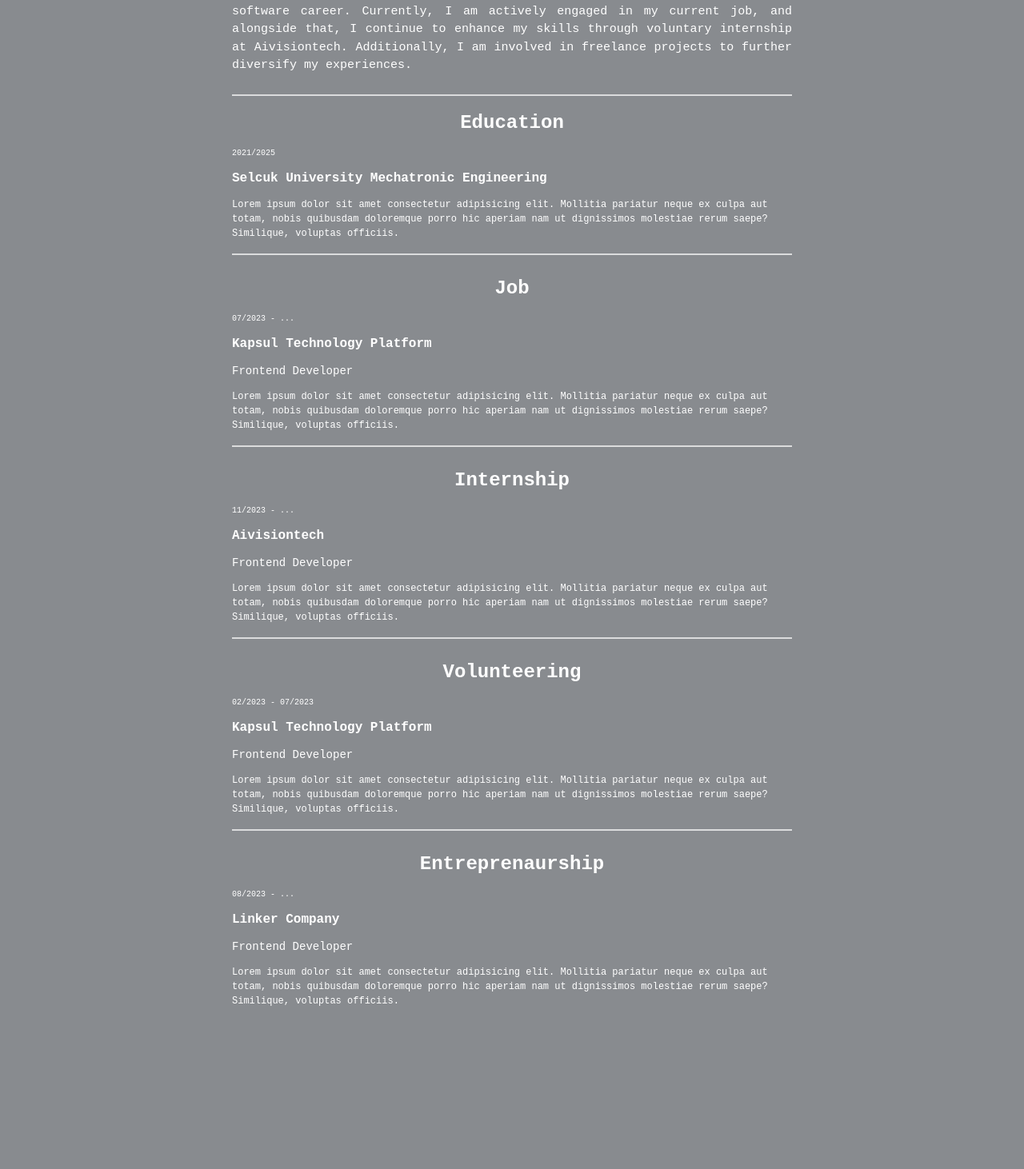
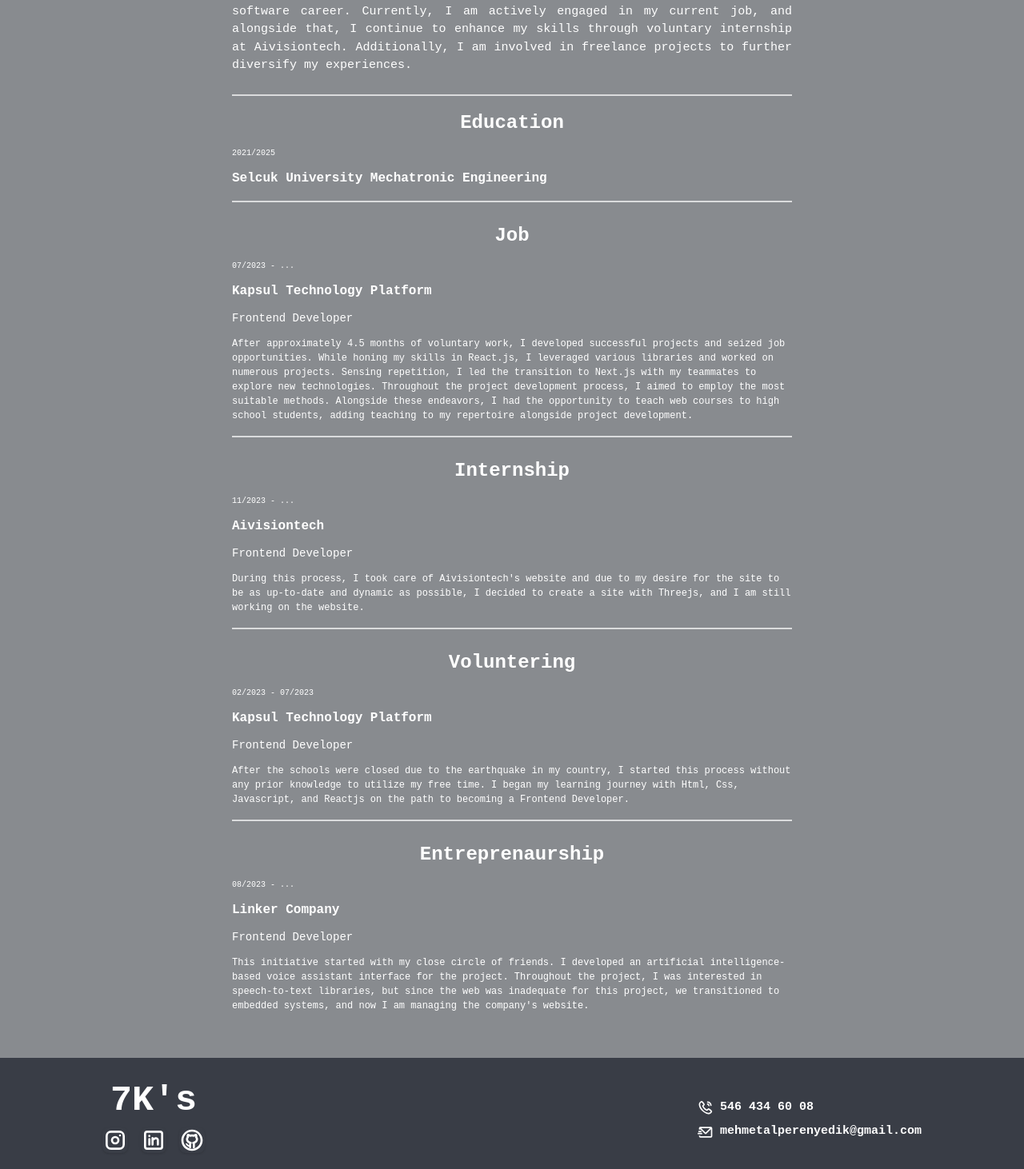
Before and after one commit to Alperen7K/7k-portfolio, a React (Create React App) app: page /about in a window 1280 px wide. Shown: the part 368-1830 px from the top of the page at 80% size. Before the commit the page ends 1685 px from the top, so only its background shows below. Built offline with nearby package versions, Linux system fonts and the light colour scheme.

Commit message:
footer added

```diff
--- a/src/App.css
+++ b/src/App.css
@@ -11,37 +11,3 @@
   margin: 0;
   padding: 0;
 }
-
-section {
- /* height: 100vh;
- display: flex;
- justify-content: center;
- align-items: center;
- scroll-snap-align: center; */
-}
-
-.navbar-font {
- /* font-family: "Courier Prime", monospace; */
-}
-
-@font-face {
- font-family: "Courier Prime";
- src: local("YourFontName"),
-  url("/src/assets/Fonts/Montserrat,Playfair_Display/Montserrat/Montserrat-VariableFont_wght.ttf")
-   format("truetype");
- font-weight: bold;
- font-style: normal;
-}
-@font-face {
- font-family: "Courier Prime Normal";
- src: local("YourFontName"),
-  url("/src/assets/Fonts/Montserrat,Playfair_Display/Montserrat/Montserrat-VariableFont_wght.ttf")
-   format("truetype");
- font-weight: normal;
- font-style: normal;
-}
-
-.normal-font{
- font-family: "Courier Prime Normal", monospace;
-
-}
--- /dev/null
+++ b/src/layouts/Footer.tsx
@@ -0,0 +1,55 @@
+import React from "react";
+import instagram from "../assets/instagram.svg";
+import linkedin from "../assets/linkedin.svg";
+import github from "../assets/github.svg";
+import phone from "../assets/phone.svg";
+import mail from "../assets/mail.svg";
+import close from "../assets/close.svg";
+import { useNavigate } from "react-router-dom";
+export const Footer = () => {
+ const iconClass =
+  "w-8 shadow rounded-lg  hover:bg-antrasit duration-300 hover:scale-[1.04] ";
+ const navigate = useNavigate();
+ return (
+  <div className="w-full bg-gri flex items-center justify-center">
+   <div className="w-[80vw] py-5 flex flex-col sm:flex-row sm:justify-between items-center gap-y-4 ">
+    <div className="flex flex-col items-center gap-y-2 sm:gap-y-0">
+     <div
+      onClick={() => navigate("/")}
+      className="text-[45px] hover:scale-[1.03] font-bold duration-300"
+     >
+      7K's
+     </div>
+     <div className="w-full justify-center flex gap-4 ">
+      <a href="https://www.instagram.com/alperenyedik/" target="_blank">
+       <img className={iconClass} src={instagram} />
+      </a>
+      <a href="https://www.linkedin.com/in/alperen7k/" target="_blank">
+       <img className={iconClass} src={linkedin} />
+      </a>
+      <a href="https://github.com/Alperen7K" target="_blank">
+       <img className={iconClass} src={github} />
+      </a>
+     </div>
+    </div>
+
+    <div className="flex flex-col gap-2 mt-4">
+     <a
+      className="flex items-center gap-2 cursor-pointer text-[15px] font-bold text-white"
+      href="tel:+90 546 434 60 08"
+     >
+      <img src={phone} className={" w-[20px] "} />
+      546 434 60 08
+     </a>
+     <a
+      className="flex items-center gap-2 cursor-pointer text-[15px] font-bold text-white"
+      href="mailto:mehmetalperenyedik@gmail.com"
+     >
+      <img src={mail} className={" w-[20px] "} />
+      mehmetalperenyedik@gmail.com
+     </a>
+    </div>
+   </div>
+  </div>
+ );
+};
--- a/src/layouts/MainLayout.tsx
+++ b/src/layouts/MainLayout.tsx
@@ -4,6 +4,7 @@
 import { Helmet } from "react-helmet";
 import { Outlet } from "react-router-dom";
 import { Navbar } from "./Navbar";
+import { Footer } from "./Footer";
 
 export const MainLayout = () => {
   return (
@@ -16,6 +17,7 @@
     <div className="w-full pt-10 h-[100vh-100px]">
      <Outlet />
     </div>
+    <Footer />
    </>
   );
 };
--- a/src/layouts/Navbar.tsx
+++ b/src/layouts/Navbar.tsx
@@ -27,7 +27,7 @@
  };
 
  return (
-  <div className="sticky top-0 z-40 py-1 right-0 left-0 navbar-font backdrop-blur-sm text-white border-b-2 border-solid border-white/70 ">
+  <div className="sticky top-0 z-50 py-1 right-0 left-0 bg-gri navbar-font backdrop-blur-sm text-white border-b-2 border-solid border-white/70 ">
    {/* Side Bar */}
    <ConfigProvider
     theme={{
@@ -125,7 +125,7 @@
     </Drawer>
    </ConfigProvider>
    <div className="h-[100px] w-full   flex items-center justify-center">
-    <div className="w-[100vw] sm:w-[95vw] lg:w-[85vw] h-full  rounded-b-full pb-4 px-10   flex items-center justify-between">
+    <div className="w-[100vw] sm:w-[95vw] lg:w-[85vw] h-full  rounded-b-full  px-10   flex items-center justify-between">
      <label
       onClick={() => {
        scrollToTop();
--- a/src/layouts/index.tsx
+++ b/src/layouts/index.tsx
@@ -1,2 +1,3 @@
 export * from "./MainLayout";
 export * from "./Navbar";
+export * from "./Footer";
--- a/src/models/portfolio.ts
+++ b/src/models/portfolio.ts
@@ -56,7 +56,7 @@
    "Antd",
    "Tailwindcss",
    "Axios",
-   "react-pdf",
+   "React-pdf",
   ],
   detail:
    "Kapsul Forms, developed for managing applications in my workplace, allows dynamic creation and editing of forms. It ensures mandatory field checks during form completion. Within the completed forms, there is a page where each response is displayed in a table according to question titles. Users can search among the responses and also sort them alphabetically. Additionally, there are predefined template questions on the form creation screen, and users can add their own questions below these templates. After using these templates, on the page displaying responses, users can view or print all the information of the respondent neatly arranged in a PDF format. Kapsul Technology Platform Website.",
@@ -193,7 +193,7 @@
  //  E-Commerce
  {
   path: "e-commerce",
-  name: "Özteknik Rekor E-Ticaret",
+  name: "Özteknik Rekor E-Commerce",
   duty: "Freelance",
   techs: ["Next.js", "Typescript", "Antd", "Tailwindcss", "GrapQL"],
   detail:
--- a/src/pages/About.tsx
+++ b/src/pages/About.tsx
@@ -1,14 +1,20 @@
 import React, { useEffect } from "react";
 import { useStore } from "../zustandStore";
-import alpi from "../assets/alpy.png";
-import user from "../assets/user.svg";
 export const About = () => {
  const { setIsShow } = useStore();
  const infoClass =
   "w-full flex font-normal  items-end text-[16px] md:text-[18px] xl:text-[22px]  py-[2px] gap-x-2";
 
+ const scrollToTop = () => {
+  window.scrollTo({
+   top: 0,
+   behavior: "smooth",
+  });
+ };
+
  useEffect(() => {
   setIsShow("about");
+  scrollToTop();
  }, []);
 
  const historyTitle =
@@ -43,11 +49,11 @@
     <h1 className={historyJobTitle}>
      Selcuk University Mechatronic Engineering
     </h1>
-    <p className={historyPClass}>
+    {/* <p className={historyPClass}>
      Lorem ipsum dolor sit amet consectetur adipisicing elit. Mollitia pariatur
      neque ex culpa aut totam, nobis quibusdam doloremque porro hic aperiam nam
      ut dignissimos molestiae rerum saepe? Similique, voluptas officiis.
-    </p>
+    </p> */}
    </div>
    <div className="mt-6 flex flex-col items-center gap-y-3 w-full pb-4 sm:max-w-[700px] border-b-2 border-solid border-white/70">
     <h1 className={historyTitle}>Job</h1>
@@ -55,9 +61,14 @@
     <h1 className={historyJobTitle}>Kapsul Technology Platform</h1>
     <h1 className={historySubTitle}>Frontend Developer</h1>
     <p className={historyPClass}>
-     Lorem ipsum dolor sit amet consectetur adipisicing elit. Mollitia pariatur
-     neque ex culpa aut totam, nobis quibusdam doloremque porro hic aperiam nam
-     ut dignissimos molestiae rerum saepe? Similique, voluptas officiis.
+     After approximately 4.5 months of voluntary work, I developed successful
+     projects and seized job opportunities. While honing my skills in React.js,
+     I leveraged various libraries and worked on numerous projects. Sensing
+     repetition, I led the transition to Next.js with my teammates to explore
+     new technologies. Throughout the project development process, I aimed to
+     employ the most suitable methods. Alongside these endeavors, I had the
+     opportunity to teach web courses to high school students, adding teaching
+     to my repertoire alongside project development.
     </p>
    </div>
    <div className="mt-6 flex flex-col items-center gap-y-3 w-full pb-4 sm:max-w-[700px] border-b-2 border-solid border-white/70">
@@ -66,20 +77,21 @@
     <h1 className={historyJobTitle}>Aivisiontech</h1>
     <h1 className={historySubTitle}>Frontend Developer</h1>
     <p className={historyPClass}>
-     Lorem ipsum dolor sit amet consectetur adipisicing elit. Mollitia pariatur
-     neque ex culpa aut totam, nobis quibusdam doloremque porro hic aperiam nam
-     ut dignissimos molestiae rerum saepe? Similique, voluptas officiis.
+     During this process, I took care of Aivisiontech's website and due to my
+     desire for the site to be as up-to-date and dynamic as possible, I decided
+     to create a site with Threejs, and I am still working on the website.
     </p>
    </div>
    <div className="mt-6 flex flex-col items-center gap-y-3 w-full pb-4 sm:max-w-[700px] border-b-2 border-solid border-white/70">
-    <h1 className={historyTitle}>Volunteering</h1>
+    <h1 className={historyTitle}>Voluntering</h1>
     <h1 className={historyDate}>02/2023 - 07/2023</h1>
     <h1 className={historyJobTitle}>Kapsul Technology Platform</h1>
     <h1 className={historySubTitle}>Frontend Developer</h1>
     <p className={historyPClass}>
-     Lorem ipsum dolor sit amet consectetur adipisicing elit. Mollitia pariatur
-     neque ex culpa aut totam, nobis quibusdam doloremque porro hic aperiam nam
-     ut dignissimos molestiae rerum saepe? Similique, voluptas officiis.
+     After the schools were closed due to the earthquake in my country, I
+     started this process without any prior knowledge to utilize my free time. I
+     began my learning journey with Html, Css, Javascript, and Reactjs on the
+     path to becoming a Frontend Developer.
     </p>
    </div>
    <div className="mt-6 flex flex-col items-center gap-y-3 w-full pb-4 sm:max-w-[700px] ">
@@ -88,9 +100,11 @@
     <h1 className={historyJobTitle}>Linker Company</h1>
     <h1 className={historySubTitle}>Frontend Developer</h1>
     <p className={historyPClass}>
-     Lorem ipsum dolor sit amet consectetur adipisicing elit. Mollitia pariatur
-     neque ex culpa aut totam, nobis quibusdam doloremque porro hic aperiam nam
-     ut dignissimos molestiae rerum saepe? Similique, voluptas officiis.
+     This initiative started with my close circle of friends. I developed an
+     artificial intelligence-based voice assistant interface for the project.
+     Throughout the project, I was interested in speech-to-text libraries, but
+     since the web was inadequate for this project, we transitioned to embedded
+     systems, and now I am managing the company's website.
     </p>
    </div>
   </div>
--- a/src/pages/PortfolioInfo.tsx
+++ b/src/pages/PortfolioInfo.tsx
@@ -71,12 +71,16 @@
     </ConfigProvider>
    </div>
    <div className="w-full p-5 py-10 flex flex-col items-center">
-    <h1 className="w-full md:px-20 lg:px-40 xl:px-60">{Project.detail}</h1>
+    <h1 className="w-full md:px-20 lg:px-40 xl:px-60 text-justify">
+     {Project.detail}
+    </h1>
     <div className="py-5">
      <h1 className="text-center text-[24px] font-bold mb-2">
       Used Technologies
      </h1>
-     {Project.techs.join(" / ")}
+     <div className="w-full flex items-center justify-center">
+      <span className="w-full text-center">{Project.techs.join(" / ")}</span>
+     </div>
     </div>
    </div>
   </div>
--- a/src/pages/Skills.tsx
+++ b/src/pages/Skills.tsx
@@ -5,8 +5,16 @@
 export const Skills = () => {
  const { setIsShow, isShow } = useStore();
 
+ const scrollToTop = () => {
+  window.scrollTo({
+   top: 0,
+   behavior: "smooth",
+  });
+ };
+
  useEffect(() => {
   setIsShow("skills");
+  scrollToTop();
  }, []);
 
  const skills = [
--- a/src/router/index.tsx
+++ b/src/router/index.tsx
@@ -12,7 +12,6 @@
     { path: "/about", element: <About /> },
     { path: "/skills", element: <Skills /> },
     { path: "/portfolio", element: <Portfolio /> },
-    // { path: "/portfolio/:project", element: <PortfolioInfo /> },
     {
      path: "/portfolio/kapsul-forms",
      element: <PortfolioInfo path={"kapsul-forms"} />,
```
Also changed, not shown: src/pages/Home.tsx (+11 -2 lines), tailwind.config.js (line endings or trailing spaces).
